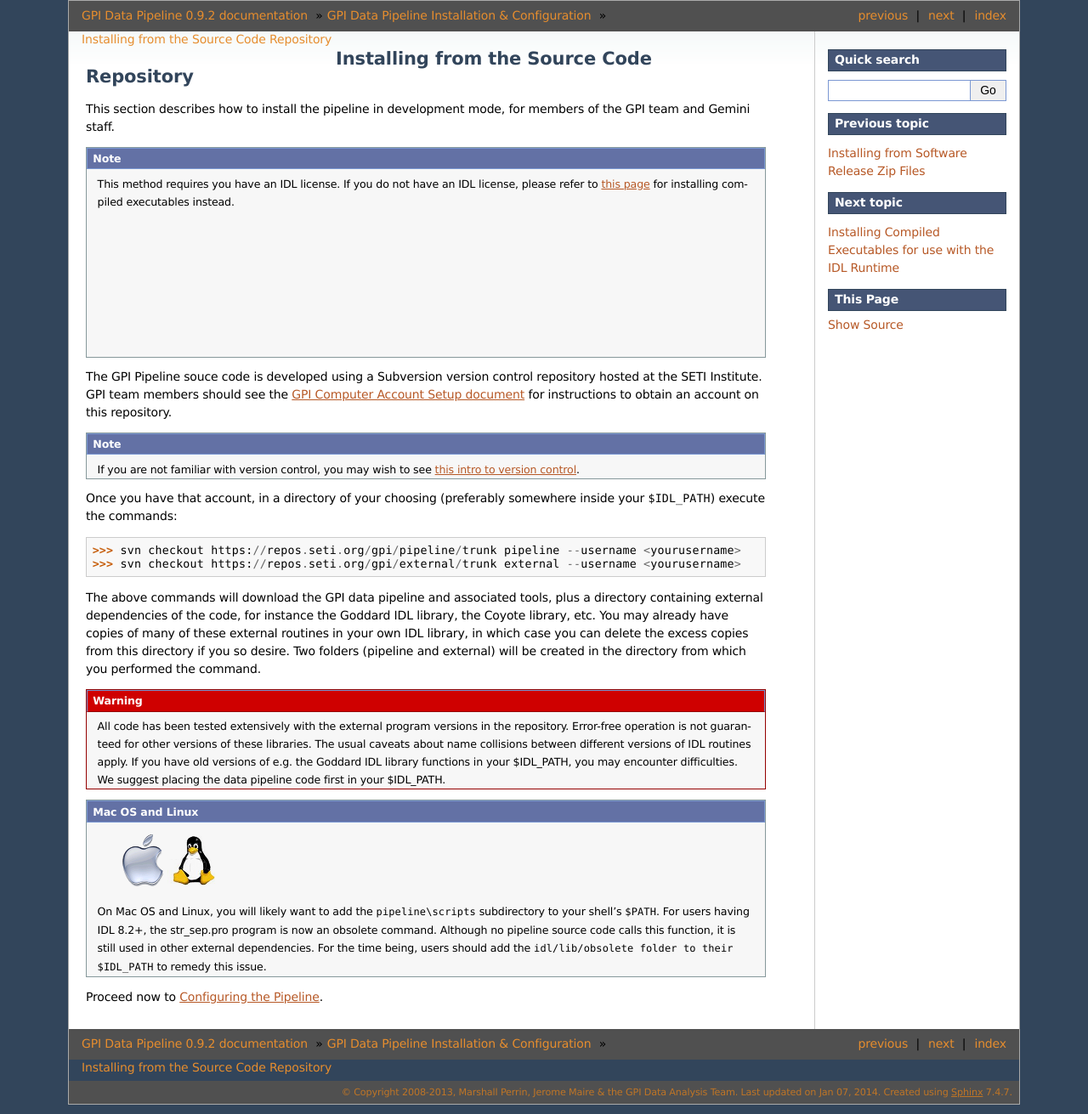
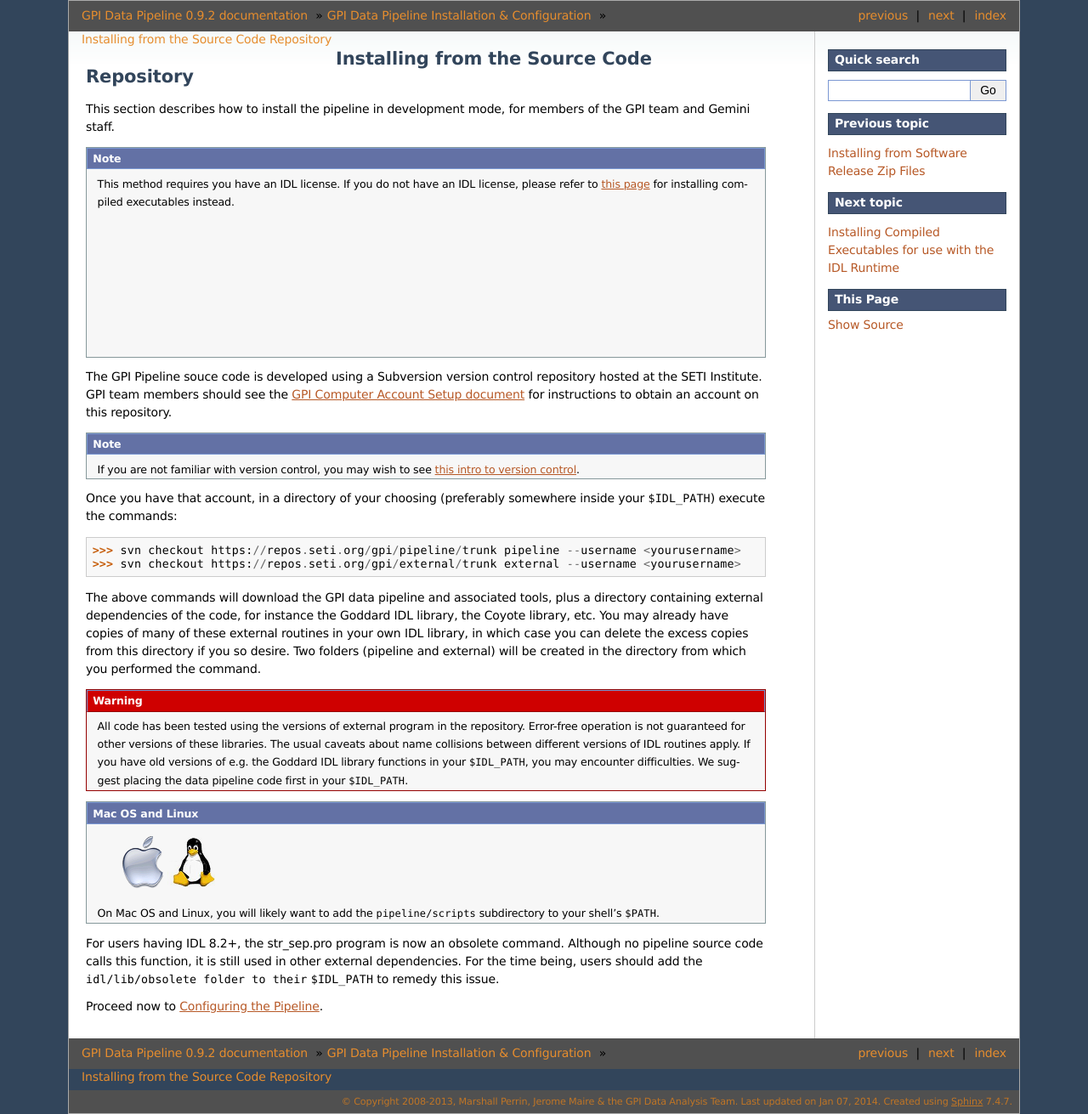
Before and after one commit to geminiplanetimager/gpi_pipeline, a Sphinx documentation site: the page built from documentation/installation/install_from_repos.rst, in a window 1280 px wide. Shown: the whole page at 85% size. Built offline with Sphinx 7.4.7, drawn with Linux system fonts in a browser that asks for light colours; formulas are drawn with MathJax 3.

Commit message:
minor install docs formatting cleanup

```diff
--- a/documentation/installation/install_from_repos.rst
+++ b/documentation/installation/install_from_repos.rst
@@ -36,7 +36,7 @@ many of these external routines in your own IDL library, in which case you can
 delete the excess copies from this directory if you so desire. Two folders (pipeline and external) will be created in the directory from which you performed the command.
 
 .. warning::
-    All code has been tested extensively with the external program versions in the repository.  Error-free operation is not guaranteed for other versions of these libraries. The usual caveats about name collisions between different versions of IDL routines apply.   If you have old versions of e.g. the Goddard IDL library functions in your $IDL_PATH, you may encounter difficulties. We suggest placing the data pipeline code first in your $IDL_PATH.
+    All code has been tested using the versions of external program in the repository.  Error-free operation is not guaranteed for other versions of these libraries. The usual caveats about name collisions between different versions of IDL routines apply.   If you have old versions of e.g. the Goddard IDL library functions in your ``$IDL_PATH``, you may encounter difficulties. We suggest placing the data pipeline code first in your ``$IDL_PATH``.
 
 
 .. admonition:: Mac OS and Linux
@@ -45,8 +45,10 @@ delete the excess copies from this directory if you so desire. Two folders (pipe
 
     .. image:: icon_linux2.png
 
-  On Mac OS and Linux, you will likely want to add the ``pipeline\scripts`` subdirectory
-  to your shell's ``$PATH``. For users having IDL 8.2+, the str_sep.pro program is now an obsolete command. Although no pipeline source code calls this function, it is still used in other external dependencies. For the time being, users should add the ``idl/lib/obsolete folder to their`` ``$IDL_PATH`` to remedy this issue.
+  On Mac OS and Linux, you will likely want to add the ``pipeline/scripts`` subdirectory
+  to your shell's ``$PATH``.
+
+For users having IDL 8.2+, the str_sep.pro program is now an obsolete command. Although no pipeline source code calls this function, it is still used in other external dependencies. For the time being, users should add the ``idl/lib/obsolete folder to their`` ``$IDL_PATH`` to remedy this issue.
 
 
 Proceed now to :ref:`configuring`.
--- a/documentation/installation/install_from_zips.rst
+++ b/documentation/installation/install_from_zips.rst
@@ -33,14 +33,14 @@ Unzip this file in a directory that is a part of your ``$IDL_PATH`` (To determin
 
     .. image:: icon_linux2.png
 
-  On Mac OS and Linux, you will likely want to add the ``pipeline\scripts`` subdirectory
+  On Mac OS and Linux, you will likely want to add the ``pipeline/scripts`` subdirectory
   to your shell's ``$PATH``. How you do this depends upon your chosen shell (sh, csh, tcsh, bash etc). This is addressed in the :ref:`configuring` section.
 
 
 .. warning::
    The usual caveats about name collisions between different versions of IDL routines apply.
-   If you have old versions of e.g. the Goddard IDL library functions in your $IDL_PATH,
-   you may encounter difficulties. We suggest placing the data pipeline code first in your $IDL_PATH. More information can be found in the :ref:`frequently-asked-questions` section.
+   If you have old versions of e.g. the Goddard IDL library functions in your ``$IDL_PATH``,
+   you may encounter difficulties. We suggest placing the data pipeline code first in your ``$IDL_PATH``. More information can be found in the :ref:`frequently-asked-questions` section.
 
 
 Proceed now to :ref:`configuring`.
```
